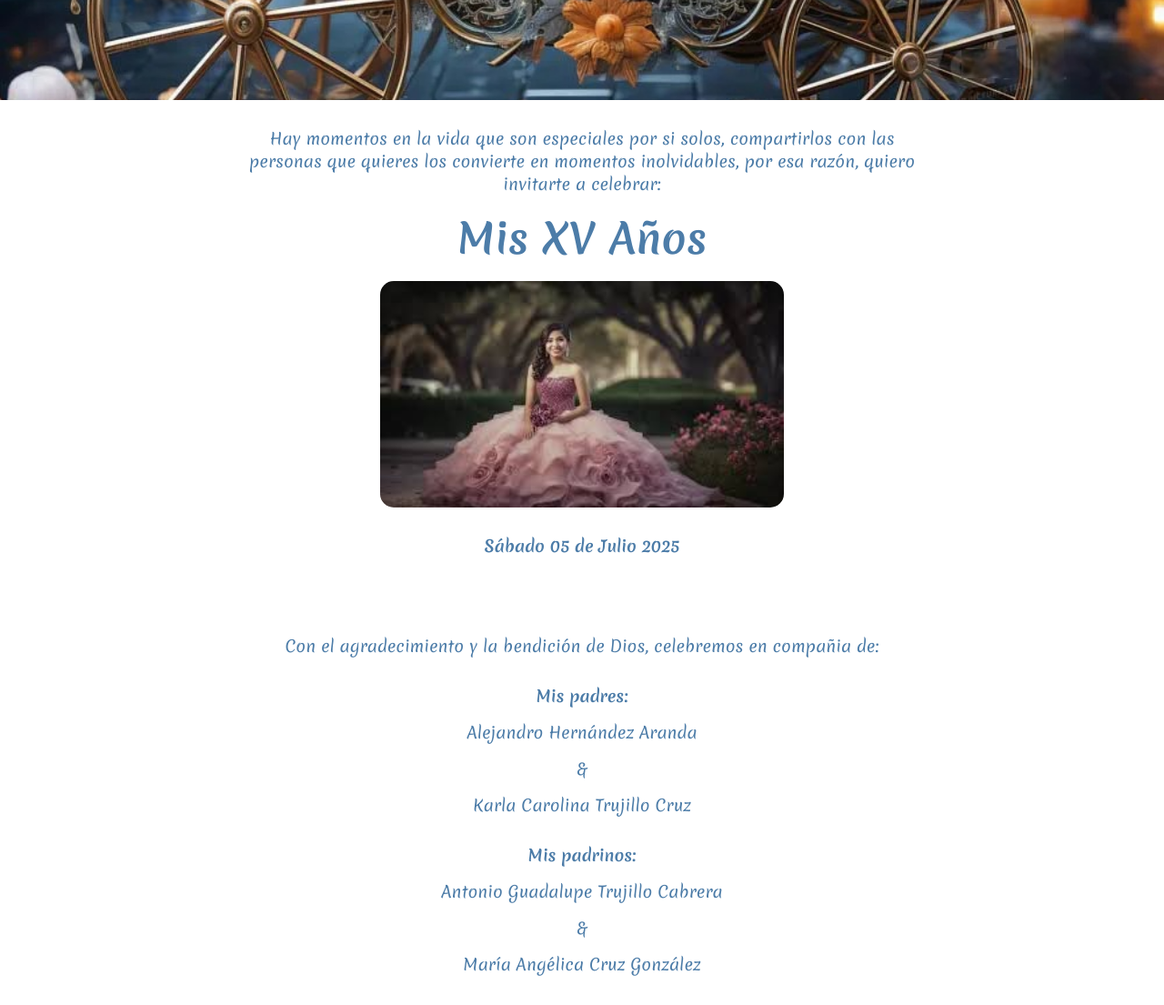
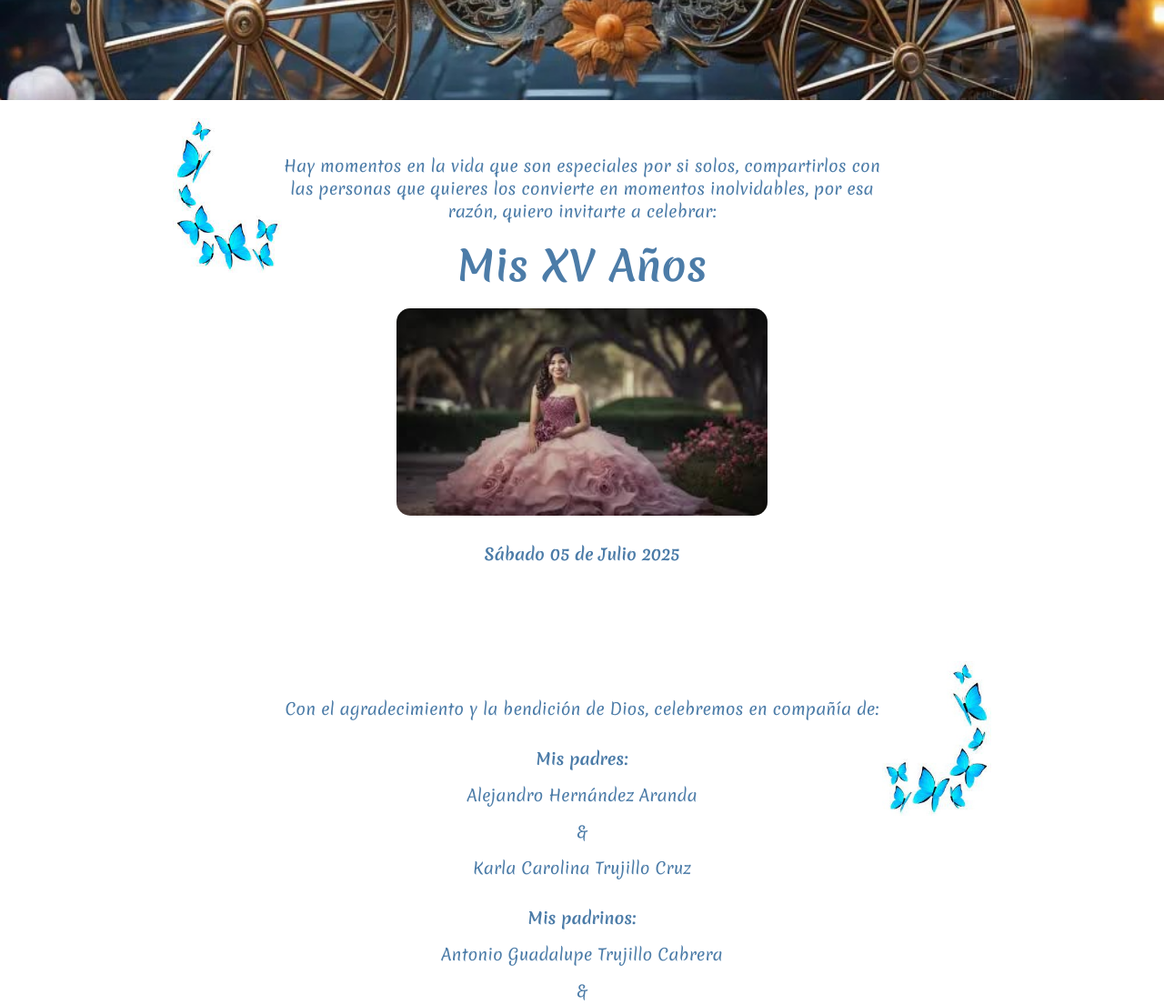
Before and after one commit to Alex100aranda/invitacion, a plain HTML site: page index.html in a window 1280 px wide. Shown: the part 660-1765 px from the top of the page at 91% size. Drawn offline with Linux system fonts and the light colour scheme; a web font is replaced by a local one.

Commit message:
imagenes nuevas mariposas

```diff
--- a/index.html
+++ b/index.html
@@ -30,10 +30,12 @@
   </div>
 </section>
 
-
 <section id="agradecimiento-1">
   <div class="content">
       <div class="card-agradecimiento">
+          <!-- Nueva imagen en la parte superior izquierda -->
+          <img class="img-left" src="images/mariposas.jpg" alt="Imagen adicional">
+
           <p>Hay momentos en la vida que son especiales por si solos, compartirlos con las personas que quieres los convierte en momentos inolvidables, por esa razón, quiero invitarte a celebrar:</p>
           <h3>Mis XV Años</h3>
           <img src="images/imagen2.jpg" alt="Imagen de XV Años">
@@ -46,7 +48,10 @@
 <section id="agradecimiento-2">
   <div class="content">
     <div class="card-agradecimiento">
-        <p>Con el agradecimiento y la bendición de Dios, celebremos en compañia de:</p>
+      <!-- Nueva imagen pegada al lado derecho -->
+      <img class="img-right" src="images/mariposas2.jpg" alt="Imagen adicional derecha">
+
+      <p>Con el agradecimiento y la bendición de Dios, celebremos en compañía de:</p>
       <h4>Mis padres:</h4>
       <p>Alejandro Hernández Aranda</p>
       <p>&</p>
@@ -58,6 +63,7 @@
     </div>
   </div>
 </section>
+
 
    <!-- Imagen centrada -->
    <section id="imagen-centrada">
@@ -82,7 +88,10 @@
   </div>
 </section>
 
-  <footer></footer>
+<footer>
+
+</footer>
+
 
   <script src="script.js"></script>
 
--- a/styles.css
+++ b/styles.css
@@ -142,6 +142,27 @@ img {
     margin-bottom: 15px;  /* Reducir espacio entre párrafos */
 }
 
+/* Posicionar la nueva imagen más a la izquierda */
+#agradecimiento-1 .card-agradecimiento .img-left {
+    position: absolute; /* Posicionamiento absoluto respecto al contenedor más cercano */
+    top: 10px; /* Mantener el espacio desde la parte superior */
+    left: -50px; /* Mover la imagen más a la izquierda, ajusta el valor */
+    width: 120px;  /* Ajusta el tamaño de la nueva imagen */
+    height: auto;  /* Mantener la proporción de la imagen */
+    border-radius: 15px;  /* Bordes redondeados */
+    z-index: 2; /* Asegura que la nueva imagen esté por encima del contenido */
+}
+
+#agradecimiento-1 .content {
+    position: relative; /* Necesario para que la nueva imagen se posicione dentro de este contenedor */
+    padding: 30px;
+    border-radius: 20px;
+    max-width: 800px;
+    margin: 0 auto;
+}
+
+
+
 /* Asegura que las imágenes y secciones estén centradas y sean responsivas */
 section,
 .card-agradecimiento,
@@ -175,11 +196,31 @@ section,
     transform: translateX(100%);
 }
 
+/* Estilo para la imagen en el lado derecho */
+#agradecimiento-2 .card-agradecimiento .img-right {
+    position: absolute; /* Posicionamiento absoluto respecto al contenedor más cercano */
+    top: 10px; /* Mantener el espacio desde la parte superior */
+    right: -50px; /* Mover la imagen más a la derecha */
+    width: 120px;  /* Ajustar el tamaño de la imagen */
+    height: auto;  /* Mantener la proporción de la imagen */
+    border-radius: 15px;  /* Bordes redondeados */
+    z-index: 2; /* Asegura que la nueva imagen esté por encima del contenido */
+}
+
+#agradecimiento-2 .content {
+    position: relative; /* Necesario para que la nueva imagen se posicione dentro de este contenedor */
+    padding: 30px;
+    border-radius: 20px;
+    max-width: 800px;
+    margin: 0 auto;
+}
+
+
+
 /* Ajustar márgenes generales */
 section {
     margin: 0; /* Eliminar márgenes generales entre secciones */
 }
-
 
 /* Sección de Iglesia */
 #iglesia {
```
Also changed, not shown: images/corazon.png (deleted), images/mariposas.jpg (added), images/mariposas2.jpg (added). Lines whose indentation alone changed are shown as unchanged.
